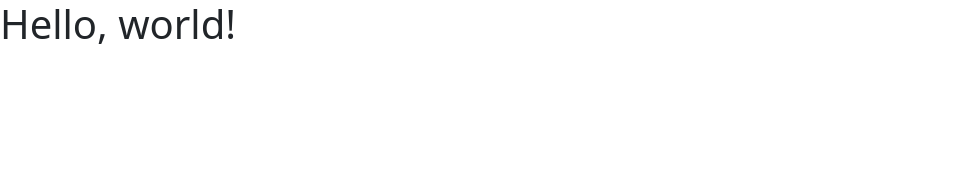
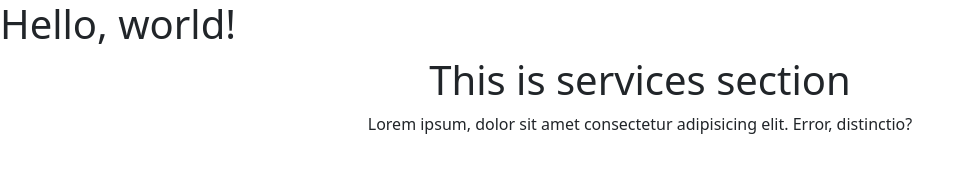
Before and after one commit to pronepoet/sample-repo, a plain HTML site: page index.html in a window 1280 px wide. Shown: the whole page, without its empty margins (0-972 px from the left). Drawn offline with nearby package versions, Linux system fonts and the light colour scheme.

Commit message:
inital commit

```diff
--- a/index.html
+++ b/index.html
@@ -1,6 +1,7 @@
 <!doctype html>
 <html lang="en">
-  <head>
+
+<head>
     <!-- Required meta tags -->
     <meta charset="utf-8">
     <meta name="viewport" content="width=device-width, initial-scale=1">
@@ -9,10 +10,19 @@
     <link href="https://cdn.jsdelivr.net/npm/bootstrap@5.1.3/dist/css/bootstrap.min.css" rel="stylesheet" integrity="sha384-1BmE4kWBq78iYhFldvKuhfTAU6auU8tT94WrHftjDbrCEXSU1oBoqyl2QvZ6jIW3" crossorigin="anonymous">
 
     <title>Hello, world!</title>
-  </head>
-  <body>
+</head>
+
+<body>
     <h1>Hello, world!</h1>
 
+
+
+
+
+    <section class="text-center">
+        <h1>This is services section</h1>
+        <p>Lorem ipsum, dolor sit amet consectetur adipisicing elit. Error, distinctio?</p>
+    </section>
     <!-- Optional JavaScript; choose one of the two! -->
 
     <!-- Option 1: Bootstrap Bundle with Popper -->
@@ -23,5 +33,6 @@
     <script src="https://cdn.jsdelivr.net/npm/@popperjs/core@2.10.2/dist/umd/popper.min.js" integrity="sha384-7+zCNj/IqJ95wo16oMtfsKbZ9ccEh31eOz1HGyDuCQ6wgnyJNSYdrPa03rtR1zdB" crossorigin="anonymous"></script>
     <script src="https://cdn.jsdelivr.net/npm/bootstrap@5.1.3/dist/js/bootstrap.min.js" integrity="sha384-QJHtvGhmr9XOIpI6YVutG+2QOK9T+ZnN4kzFN1RtK3zEFEIsxhlmWl5/YESvpZ13" crossorigin="anonymous"></script>
     -->
-  </body>
+</body>
+
 </html>
```
